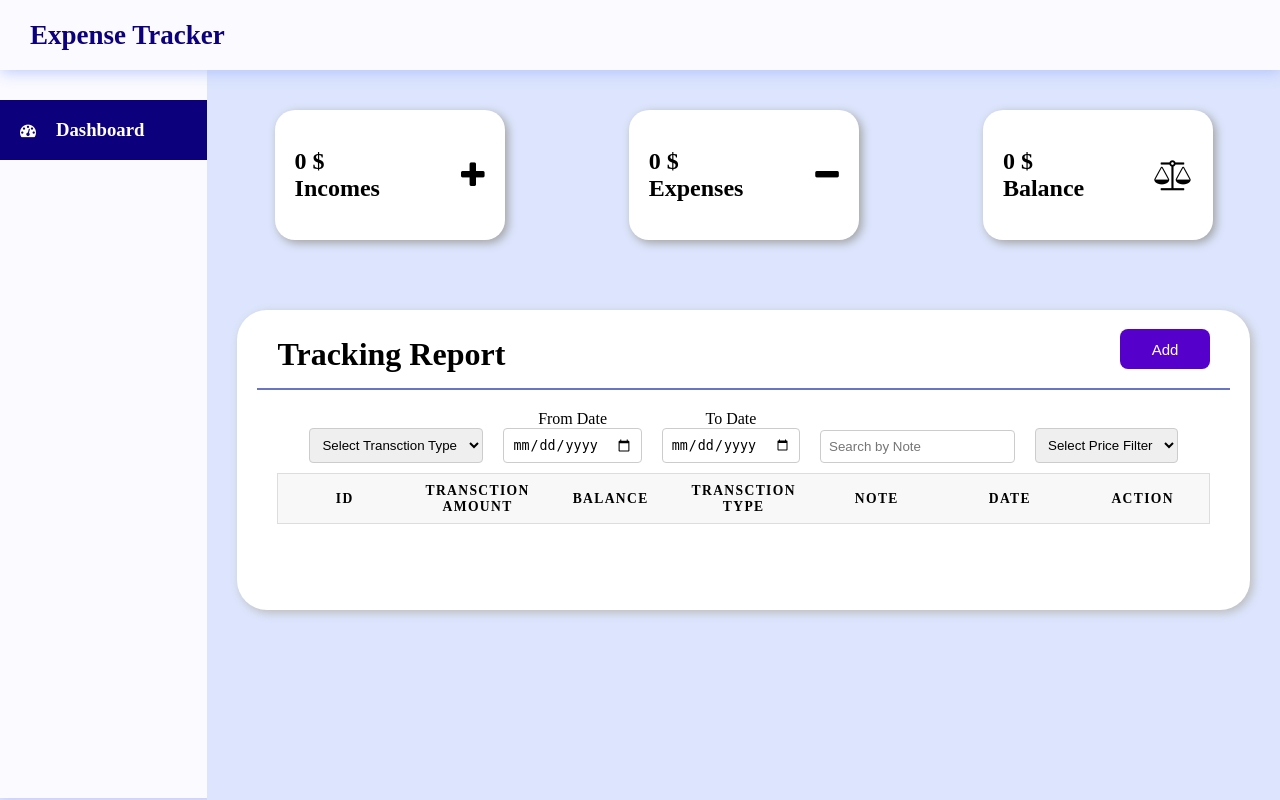
After one commit to yousifdahabra/expense_tracker, a PHP site: page /pages/dashboard.php in a window 1280 px wide. The commit adds this page. Run offline with PHP 8.4, Linux system fonts and the light colour scheme; lists and menus that the app fills with data are empty.

Commit message:
Modify folder structure to add php files

```diff
--- /dev/null
+++ b/pages/dashboard.php
@@ -0,0 +1,165 @@
+<!DOCTYPE html>
+<html lang="en">
+<head>
+    <meta charset="UTF-8">
+    <meta name="viewport" content="width=device-width, initial-scale=1.0">
+    <title>Dashboard</title>
+    <link rel="stylesheet" href="../style/color.css">
+    <link rel="stylesheet" href="../style/base.css">
+    <link rel="stylesheet" href="../style/flex.css">
+    <link rel="stylesheet" href="../style/home.css">
+    <link rel="stylesheet" href="../style/fontawesome/css/font-awesome.min.css">
+</head>
+<body class="main-background-color">
+
+    <header class="flex justify-content-space-between align-items-center second-background-color">
+        <div class="logo-section flex align-items-center">
+            <div class="logo header-text">Expense Tracker</div>
+        </div>
+    </header>
+
+    <div class="flex main-container">
+        <div class="nav-container">
+            <nav class="flex flex-direction-column justify-content-space-between second-background-color nav">
+                <div class="nav-options">
+                    <a href="#" class="nav-option active">
+                        <i class="fa fa-tachometer" aria-hidden="true"></i>
+                        <h3> Dashboard</h3>
+                    </a>
+                </div>
+            </nav>
+        </div>
+        <div class="main">
+            <div class="flex justify-content-evenly align-items-center justify-content-space-around flex-wrap box-container ">
+                <div class="flex align-items-center justify-content-space-between box ">
+                    <div class="topic">
+                        <h2 id="incomes" class="topic-heading ">0</h2>
+                        <h2 class="topic-title">Incomes</h2>
+                    </div>
+                    <i class="fa fa-plus" aria-hidden="true"></i>
+                </div>
+
+                <div class="flex align-items-center justify-content-space-between box ">
+                    <div class="topic">
+                        <h2 id="expenses" class="topic-heading">0</h2>
+                        <h2 class="topic-title">Expenses</h2>
+                    </div>
+                    <i class="fa fa-minus" aria-hidden="true"></i>
+                </div>
+
+                <div class="flex align-items-center justify-content-space-between box ">
+                    <div class="topic">
+                        <h2 id="balance" class="topic-heading">0</h2>
+                        <h2 class="topic-title">Balance</h2>
+                    </div>
+                    <i class="fa fa-balance-scale" aria-hidden="true"></i>
+                </div>
+            </div>
+
+            <div class="report-container">
+                <div class="report-header">
+                    <h1 class="recent-Articles">Tracking Report</h1>
+                    <div class="report-btn flex flex-wrap align-content-center justify-content-center align-items-center">
+                        <button id="transaction_btn" class="view">Add</button>
+                    </div>
+
+                </div>
+                <div class="report-body">
+                    <div class="report-btn flex flex-wrap align-content-center justify-content-center align-items-flex-end">
+                        <select id="type_filter">
+                            <option value="">Select Transction Type</option>
+                            <option value="expenses">Expenses</option>
+                            <option value="incomes">Incomes</option>
+                        </select>
+                        <div class="flex flex-direction-column flex-wrap align-content-center justify-content-center align-items-center">
+                            <label for="from_date">From Date</label>
+                            <input id="from_date" type="date" placeholder="from date">
+                        </div>
+                        <div class="flex flex-direction-column flex-wrap align-content-center justify-content-center align-items-center">
+                            <label for="to_date">To Date</label>
+                            <input id="to_date" type="date" placeholder="to date">
+                        </div>
+
+                        <input id="filter_note" type="text" placeholder="Search by Note">
+                        <select id="price_filter">
+                            <option value="">Select Price Filter</option>
+                            <option value="ascending">From min to max</option>
+                            <option value="descending">From max to min</option>
+                        </select>
+
+                    </div>
+
+                    <table>
+                        <thead>
+                            <tr>
+                                <th>ID</th>
+                                <th>Transction Amount</th>
+                                <th>Balance</th>
+                                <th>Transction type</th>
+                                <th>Note</th>
+                                <th>Date</th>
+                                <th>Action</th>
+                            </tr>
+                        </thead>
+                        <tbody id="table_body">
+                        </tbody>
+
+                    </table>
+                </div>
+
+            </div>
+        </div>
+    </div>
+    <div id="form_model" class="modal">
+        <div class="modal-content">
+            <input type="hidden" id="is_edit" value="0">
+            <div class="form flex flex-direction-column">
+                <div class=" flex flex-wrap-nowrap align-items-start  form-group">
+                    <label for="amount">Amount</label>
+                    <input id="amount" type="text"/>
+                </div>
+                <div class=" flex flex-wrap-nowrap align-items-start  form-group">
+                    <label for="date">Date</label>
+                    <input id="date" type="date"/>
+                </div>
+                <div class=" flex flex-wrap-nowrap align-items-start  form-group">
+                    <label for="type">Select Type</label>
+                    <select id="transaction_type">
+                        <option value="incomes">Incomes</option>
+                        <option value="expenses">Expenses</option>
+                    </select>
+                </div>
+                <div class=" flex flex-wrap-nowrap align-items-start  form-group">
+                    <label for="date">Note</label>
+                    <textarea id="note"></textarea>
+                </div>
+
+                <div class=" flex flex-wrap-nowrap align-items-start  form-group">
+                    <button id="submit_form" class="view" type="button">Submit</button>
+                    <button id="close_form_model" class="view" type="button">Close</button>
+                </div>
+            </div>
+        </div>
+    </div>
+    <div id="delete_form_model" class="modal">
+        <div class="modal-content">
+            <div class="form align-items-center flex flex-direction-column">
+                <input id="delete_id" type="hidden" value="0"/>
+
+                <div class=" flex flex-wrap-nowrap align-items-start  form-group">
+                    <h2>Are you sure?</h2>
+                </div>
+                <div class=" flex flex-wrap-nowrap align-items-start  form-group">
+                    <button id="close_delete_form_btn" class="view" type="button">Close</button>
+                    <button id="submit_delete_form" class="view" type="button">Submit</button>
+                </div>
+            </div>
+        </div>
+    </div>
+
+
+    <script src="../js/dashboard/transaction.js"></script>
+    <script src="../js/dashboard/event.js"></script>
+    <script src="../js/dashboard/filter.js"></script>
+</body>
+</html>
```
Also changed, not shown: index.php (renamed from index.html, +5 -5 lines), js/dashboard/event.js (renamed from js/event.js), js/dashboard/filter.js (renamed from js/filter.js), js/dashboard/transaction.js (renamed from js/transaction.js).
